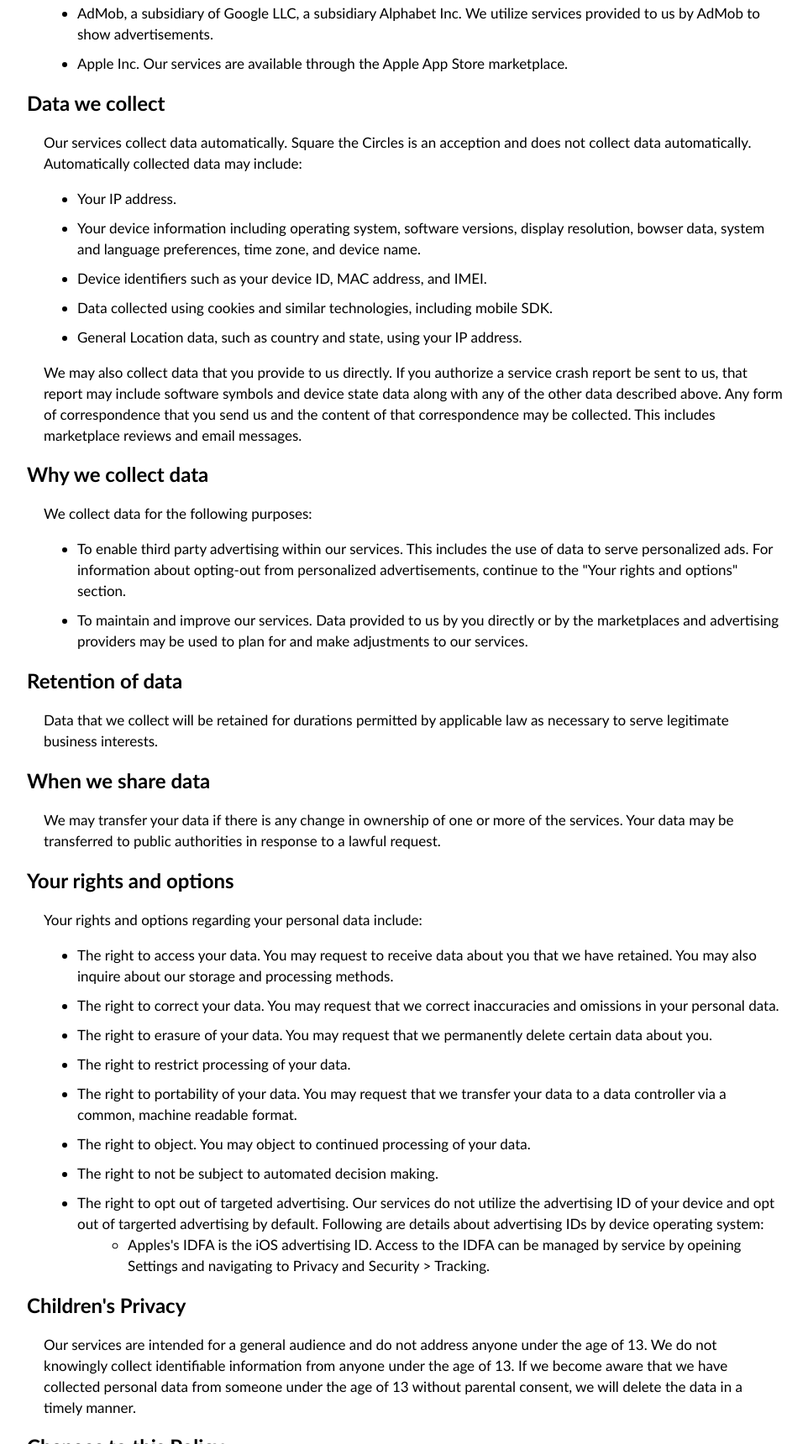
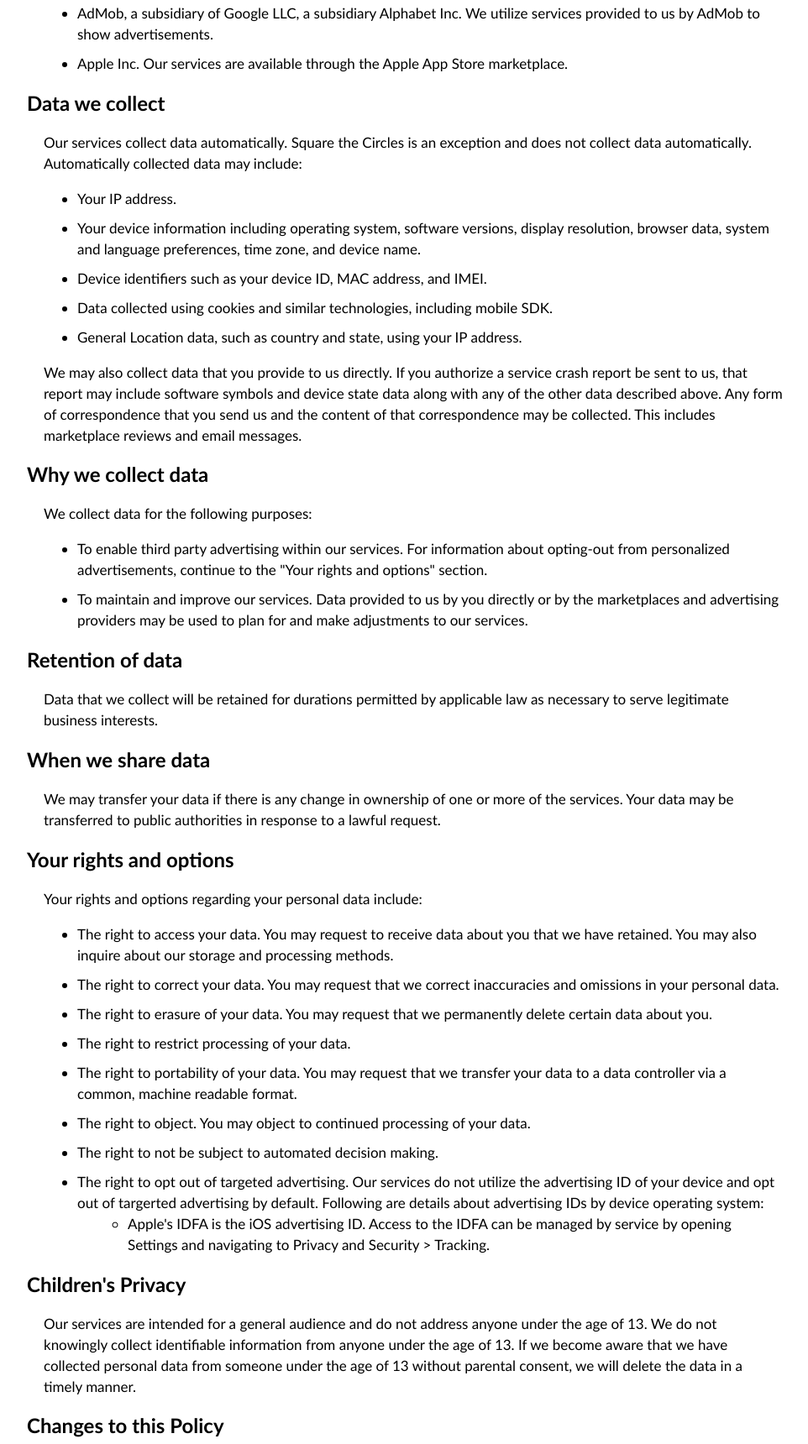
Before and after one commit to nbrooksdev/nbrooksdev.github.io, a plain HTML site: page privacy-policy.html in a window 1280 px wide. Shown: the part 507-2227 px from the top of the page at 84% size, without its empty margins (158-1120 px from the left). Drawn offline with Linux system fonts and the light colour scheme.

Commit message:
Add files via upload

```diff
--- a/privacy-policy.html
+++ b/privacy-policy.html
@@ -71,7 +71,7 @@
 
             <h2>Data we collect</h2>
             <p>
-                Our services collect data automatically. Square the Circles is an acception and does not collect data automatically.
+                Our services collect data automatically. Square the Circles is an exception and does not collect data automatically.
                 Automatically collected data may include:
             </p>
             <ul>
@@ -79,7 +79,7 @@
                     Your IP address.
                 </li>
                 <li>
-                    Your device information including operating system, software versions, display resolution, bowser data, system and language preferences, time zone, and device name.
+                    Your device information including operating system, software versions, display resolution, browser data, system and language preferences, time zone, and device name.
                 </li>
                 <li>
                     Device identifiers such as your device ID, MAC address, and IMEI.
@@ -105,7 +105,6 @@
             <ul>
                 <li>
                     To enable third party advertising within our services.
-                    This includes the use of data to serve personalized ads.
                     For information about opting-out from personalized advertisements, continue to the "Your rights and options" section.
                 </li>
                 <li>
@@ -163,8 +162,8 @@
                     Following are details about advertising IDs by device operating system:
                     <ul>
                         <li>
-                            Apples's IDFA is the iOS advertising ID.
-                            Access to the IDFA can be managed by service by opeining Settings and navigating to Privacy and Security > Tracking.
+                            Apple's IDFA is the iOS advertising ID.
+                            Access to the IDFA can be managed by service by opening Settings and navigating to Privacy and Security > Tracking.
                         </li>
                     </ul>
                 </li>
```
Also changed, not shown: index.html (+1 -1 lines).
